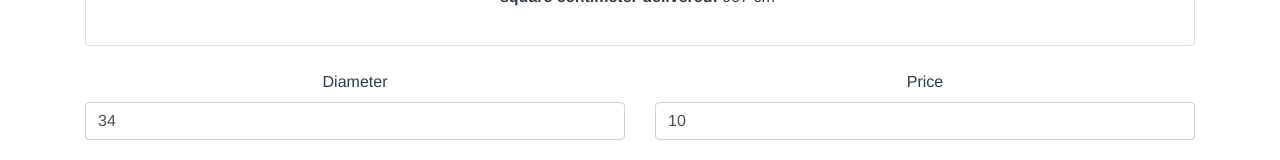
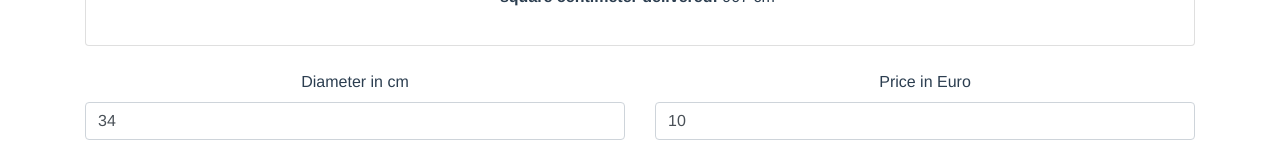
Before and after one commit to simonneutert/pizza-pi, a Vue app: page /#/squaremeterofpizza in a window 1280 px wide. Shown: the part 267-427 px from the top of the page. Built offline with nearby package versions, Linux system fonts and the light colour scheme.

Commit message:
wording of placeholders

```diff
--- a/src/components/PizzaCalculatorForm.vue
+++ b/src/components/PizzaCalculatorForm.vue
@@ -3,21 +3,21 @@
     <div class="row">
       <div class="col-md-6">
         <div class="form-group">
-          <label for="diameter">Diameter</label>
+          <label for="pizza.diameter">Diameter in cm</label>
           <input
             class="form-control"
             v-model="pizza.diameter"
-            placeholder="Größe in cm"
+            placeholder="diameter in cm"
           />
         </div>
       </div>
       <div class="col-md-6">
         <div class="form-group">
-          <label for="Preis">Price</label>
+          <label for="pizza.price">Price in Euro</label>
           <input
             class="form-control"
             v-model="pizza.price"
-            placeholder="Price in Euro"
+            placeholder="price in Euro"
           />
         </div>
       </div>
```
